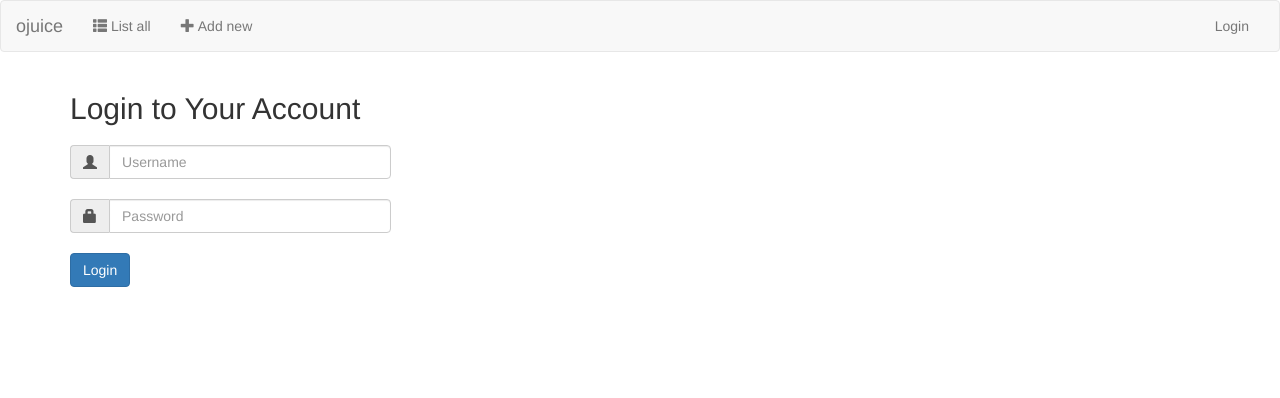
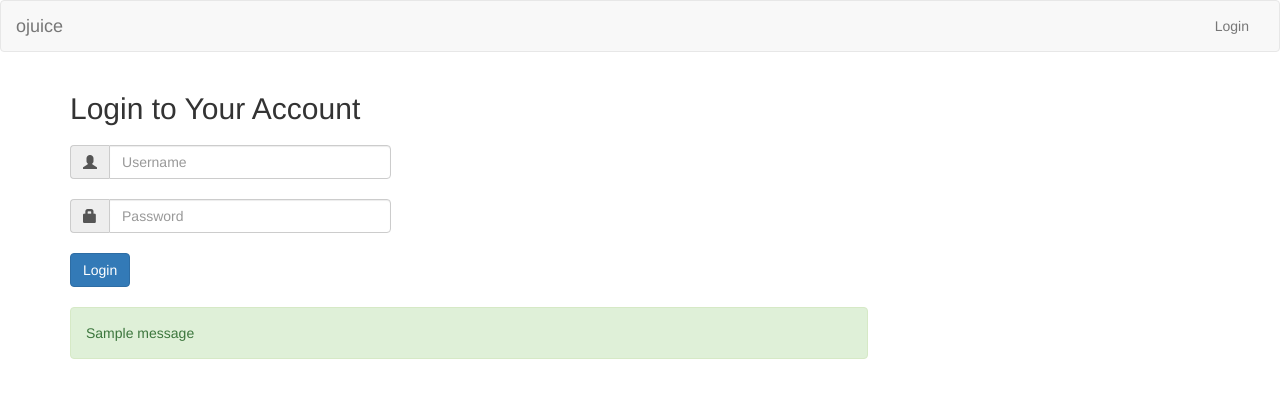
Before and after one commit to paulbellmann/ojuice, a Django app: page /blog/login/ in a window 1280 px wide. Shown: the top 398 px of the page. Run offline with Django 3.2, Linux system fonts and the light colour scheme; one stand-in notice (Sample message) is shown; some libraries are stand-ins or nearby versions.

Commit message:
+ add logins / keys

```diff
--- a/blog/models.py
+++ b/blog/models.py
@@ -3,6 +3,7 @@ from __future__ import unicode_literals
 from datetime import datetime
 
 from django.db import models
+from django.contrib.auth.models import User
 
 # Create your models here.
 
@@ -10,6 +11,7 @@ class Todo(models.Model):
     title = models.CharField(max_length=30)
     body = models.CharField(max_length=255)
     created_at = models.DateTimeField(default=datetime.now, blank=True)
+    owner = models.ForeignKey(User, on_delete=models.CASCADE)
 
     def __str__(self):
         return self.title
--- a/blog/static/css/style.css
+++ b/blog/static/css/style.css
@@ -10,7 +10,3 @@
 #log_in_form{
     max-width: 30%
 }
-
-textarea {
-    resize: none;
-}
--- a/blog/templates/login.html
+++ b/blog/templates/login.html
@@ -30,5 +30,15 @@
                 </form>
             </div>
         </div>
+        {% if messages %}
+            <br>
+            <div class="messages">
+            {% for message in messages %}
+                <div class="alert alert-{{ message.tags }}" role="alert">
+                    {{ message }}
+                </div>
+            {% endfor %}
+            </div>
+        {% endif %}
     </div>
 {% endblock content %}
--- a/blog/templates/partials/header.html
+++ b/blog/templates/partials/header.html
@@ -8,11 +8,12 @@
             <span class="icon-bar"></span>
             <span class="icon-bar"></span>
           </button>
-          <a class="navbar-brand" href="#">ojuice</a>
+          <a class="navbar-brand" href="{% url 'index' %}">ojuice</a>
         </div>
 
     <!-- Collect the nav links, forms, and other content for toggling -->
         <div class="collapse navbar-collapse" id="bs-example-navbar-collapse-1">
+          {% if user.is_authenticated %}
           <ul class="nav navbar-nav">
             <li>
               <a href="{% url 'index' %}">
@@ -25,6 +26,7 @@
               </a>
             </li>
           </ul>
+          {% endif %}
           <ul class="nav navbar-nav navbar-right">
             {% if not user.is_authenticated %}
               <li><a href="{% url 'login' %}">Login</a></li>
--- a/blog/views.py
+++ b/blog/views.py
@@ -4,24 +4,31 @@ from __future__ import unicode_literals
 from django.shortcuts import render, redirect
 from django.contrib.auth import authenticate, login, logout
 from django.contrib import messages
+from django.contrib.auth.decorators import login_required
 
 from .models import Todo
 
-# Create your views here.
+
 def blogIndex(request):
-    todos = Todo.objects.all()
-    context = {
-        'title': 'ToDos',
-        'todos': todos
-    }
-    print request.session.session_key
-    current_user = request.user
-    print current_user.id
-    return render(request, 'index.html', context)
+    #todos = Todo.objects.all()
+    if request.user.is_authenticated:
+        todos = Todo.objects.filter(owner=request.user.id)
+        context = {
+            'title': 'ToDos',
+            'todos': todos
+        }
+        print request.session.session_key
+        current_user = request.user
+        print current_user.id
+        return render(request, 'index.html', context)
+    else:
+        print 'nicht logged in'
+        return redirect('login')
 
 def blogHund(request):
     return render(request, 'index.html', {'title': 'Test', 'discription': 'dies ist ein test'})
 
+@login_required
 def details(request, todo_id):
     details = Todo.objects.get(pk=todo_id)
     context = {
@@ -32,30 +39,37 @@ def details(request, todo_id):
 
     return render(request, 'detail.html', context)
 
+@login_required
 def new(request):
     context = {
         'title': 'Add new'
     }
     return render(request, 'new.html', context)
 
+@login_required
 def create_todo(request):
     todo = Todo()
     todo.title = request.GET['title']
     todo.body = request.GET['body']
+    todo.owner = request.user
     if todo.title and todo.body:
         todo.save()
     return redirect('index')
 
+@login_required
 def del_todo(request, todo_id):
     todo = Todo.objects.get(pk=todo_id)
-    todo.delete()
+    if request.user == todo.owner:
+        todo.delete()
     return redirect('index')
 
+@login_required
 def modify_todo(request, todo_id):
     todo = Todo.objects.get(pk=todo_id)
     todo.title = request.GET['title']
     todo.body = request.GET['body']
-    todo.save()
+    if request.user == todo.owner:
+        todo.save()
     return redirect('index')
 
 def log_in(request):
@@ -74,8 +88,9 @@ def log_on(request):
         return redirect('index')
     else:
         messages.add_message(request, messages.WARNING, "Wrong Password or Username!")
-        return redirect('index')
+        return redirect('login')
 
+@login_required
 def log_out(request):
     logout(request)
     return redirect('index')
--- a/mysite/settings.py
+++ b/mysite/settings.py
@@ -25,7 +25,9 @@ SECRET_KEY = 'd&bb247nhirbf*x9*j&e2&j0%00gv5rhw5-&5t9vxr$38*&^84'
 # SECURITY WARNING: don't run with debug turned on in production!
 DEBUG = True
 
-ALLOWED_HOSTS = []
+ALLOWED_HOSTS = ['*']
+
+LOGIN_URL = 'login'
 
 
 # Application definition
```
Also changed, not shown: blog/migrations/0003_todo_owner.py (added), db.sqlite3.
